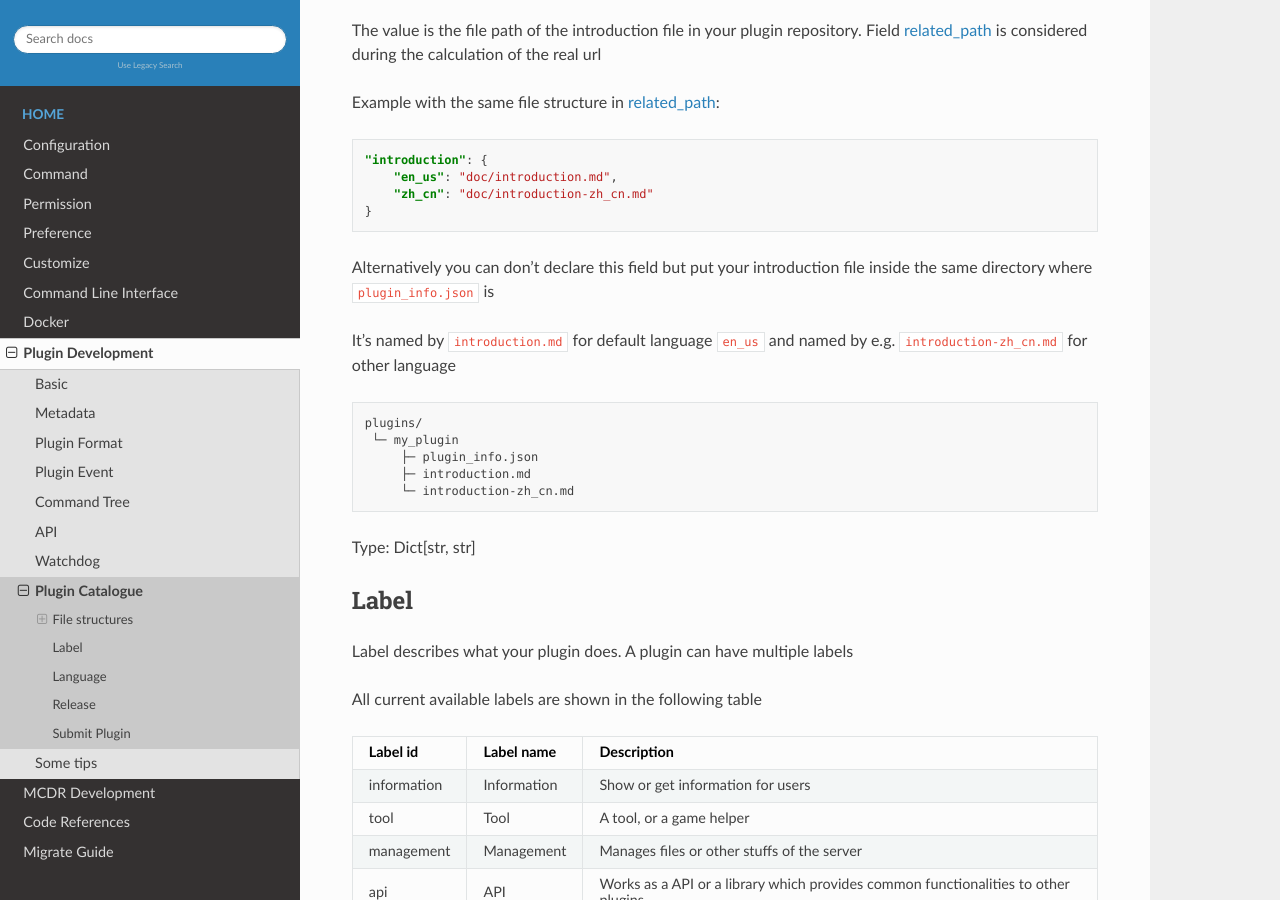
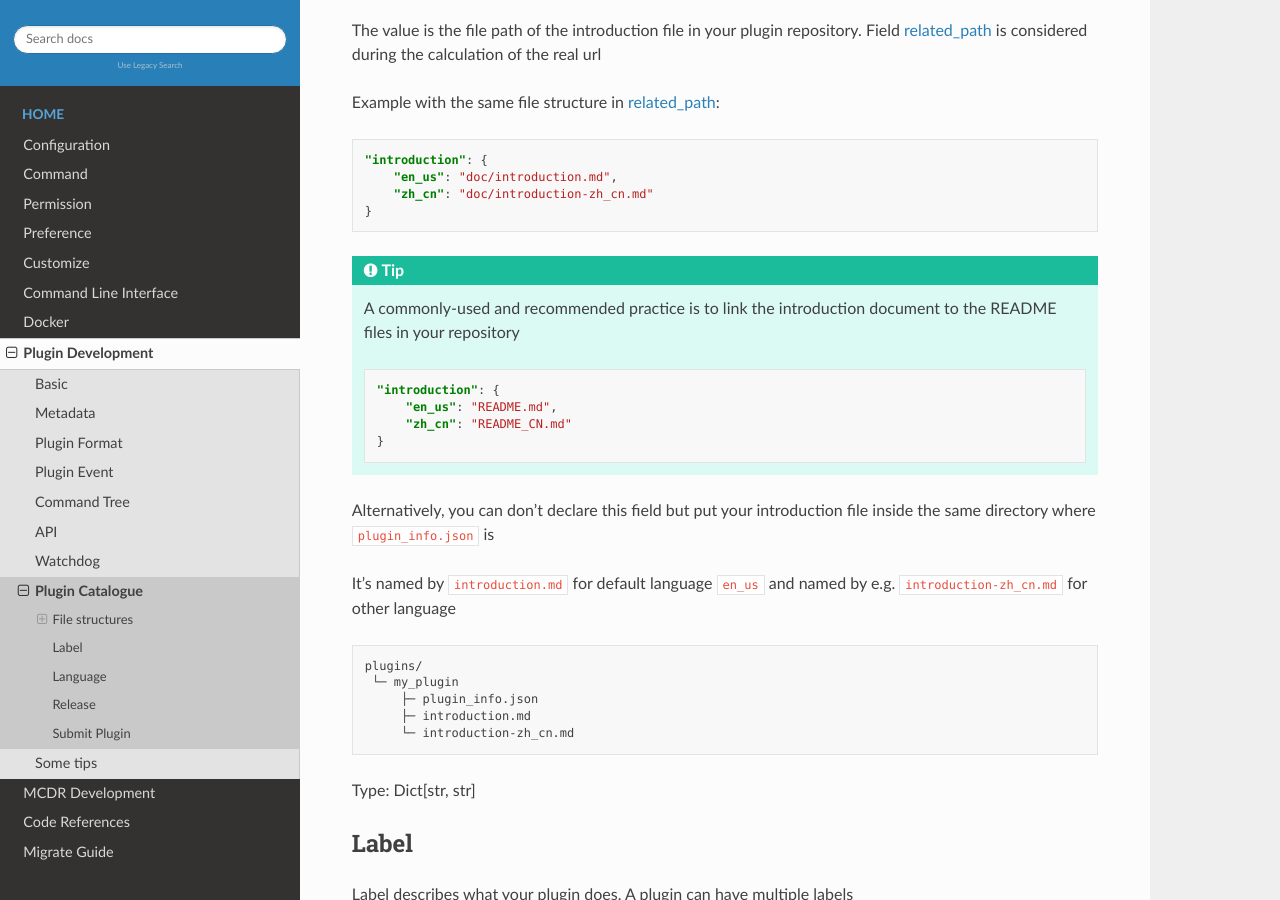
Before and after one commit to MCDReforged/MCDReforged, a Sphinx documentation site: the page built from docs/source/plugin_dev/plugin_catalogue.rst, in a window 1280 px wide and 900 px high, scrolled down 2828 px. Built offline with Sphinx 7.4.7 and the Read the Docs theme 2.0.0, drawn with Linux system fonts in a browser that asks for light colours; pages that are not in the unit, such as notebooks, are missing from menus; the version number could not be read and is left out; comment, search, counter and statistics services are not loaded.

Commit message:
docs: add suggestions for the catalogue plugin json introduction field

```diff
--- a/docs/source/plugin_dev/plugin_catalogue.rst
+++ b/docs/source/plugin_dev/plugin_catalogue.rst
@@ -118,13 +118,15 @@ introduction
 
 Optional field, default: ``{}``
 
-Introduction is a paragraph written in markdown syntax. It will be shown to user when they are browsing your plugin. Comparing to readme or document, introduction focuses more on showing the features of the plugin to attract new users
+Introduction is a paragraph written in markdown syntax. It will be shown to user when they are browsing your plugin.
+Comparing to readme or document, introduction focuses more on showing the features of the plugin to attract new users
 
 For the :ref:`plugin_dev/plugin_catalogue:introduction` field, it's a mapping maps :ref:`plugin_dev/plugin_catalogue:language` into a file path
 
 The key is the language
 
-The value is the file path of the introduction file in your plugin repository. Field :ref:`plugin_dev/plugin_catalogue:related_path` is considered during the calculation of the real url
+The value is the file path of the introduction file in your plugin repository.
+Field :ref:`plugin_dev/plugin_catalogue:related_path` is considered during the calculation of the real url
 
 Example with the same file structure in :ref:`plugin_dev/plugin_catalogue:related_path`:
 
@@ -135,7 +137,18 @@ Example with the same file structure in :ref:`plugin_dev/plugin_catalogue:relate
         "zh_cn": "doc/introduction-zh_cn.md"
     }
 
-Alternatively you can don't declare this field but put your introduction file inside the same directory where ``plugin_info.json`` is
+.. tip::
+
+    A commonly-used and recommended practice is to link the introduction document to the README files in your repository
+
+    .. code-block:: json
+
+        "introduction": {
+            "en_us": "README.md",
+            "zh_cn": "README_CN.md"
+        }
+
+Alternatively, you can don't declare this field but put your introduction file inside the same directory where ``plugin_info.json`` is
 
 It's named by ``introduction.md`` for default language ``en_us`` and named by e.g. ``introduction-zh_cn.md`` for other language
 
```
Also changed, not shown: 1 other file.
